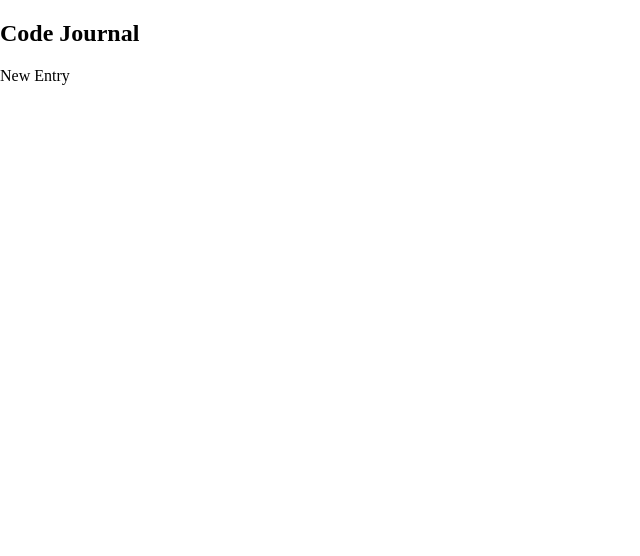
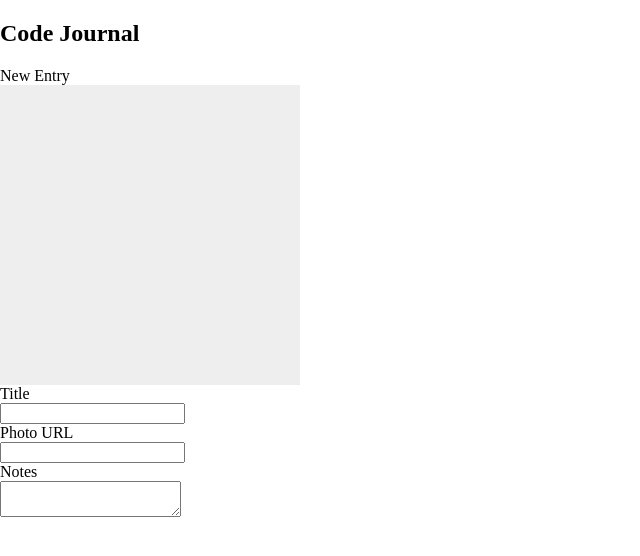
Before and after one commit to MattChau01/code-journal, a website: page index.html in a window 1280 px wide. Shown: the whole page, without its empty margins (0-640 px from the left). Drawn offline with Linux system fonts and the light colour scheme.

Commit message:
Added more form content #1

```diff
--- a/css/styles.css
+++ b/css/styles.css
@@ -0,0 +1,10 @@
+* {
+  box-sizing: border-box;
+}
+
+.placeholder {
+  display: block;
+  height: 300px;
+  width: 300px;
+  background: #eee;
+}
--- a/index.html
+++ b/index.html
@@ -24,7 +24,28 @@
   <main>
     <div data-view="entry-form">
       <form>
-        <label>New Entry</label>
+        <div>
+          <label>New Entry</label>
+          <div class="placeholder"></div>
+        </div>
+        <div>
+          <label for="title">Title</label>
+          <div>
+            <input type="text" id="title">
+          </div>
+        </div>
+        <div>
+          <label for="url">Photo URL</label>
+          <div>
+            <input type="url">
+          </div>
+        </div>
+        <div>
+          <label for="notes">Notes</label>
+          <div>
+            <textarea id="notes"></textarea>
+          </div>
+        </div>
       </form>
     </div>
   </main>
```
